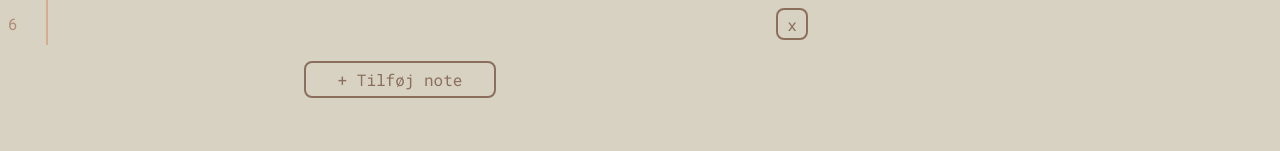
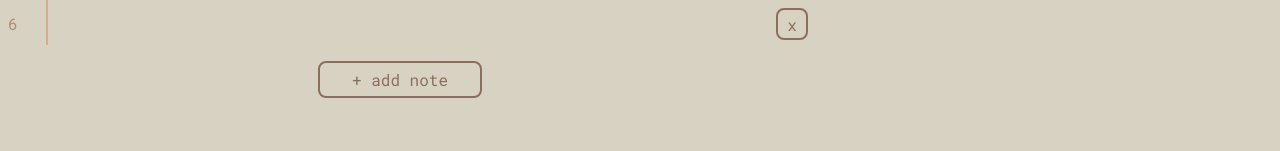
Before and after one commit to jbaagaard/tasks, a Next.js app: page / in a window 1280 px wide. Shown: the part 331-482 px from the top of the page. Built offline with nearby package versions, Linux system fonts and the light colour scheme.

Commit message:
localization

```diff
--- a/features/NoteBlock/index.tsx
+++ b/features/NoteBlock/index.tsx
@@ -104,7 +104,7 @@ const NoteBLock = ({ noteBlock, blockType }: NoteBlockProps) => {
           ))}
         </S.Notes>
         <S.AddNoteButtonWrapper>
-          <S.AddNoteButton onClick={addNote}>+ Tilføj note</S.AddNoteButton>
+          <S.AddNoteButton onClick={addNote}>+ add note</S.AddNoteButton>
         </S.AddNoteButtonWrapper>
       </S.Content>
       <Footer />
```
